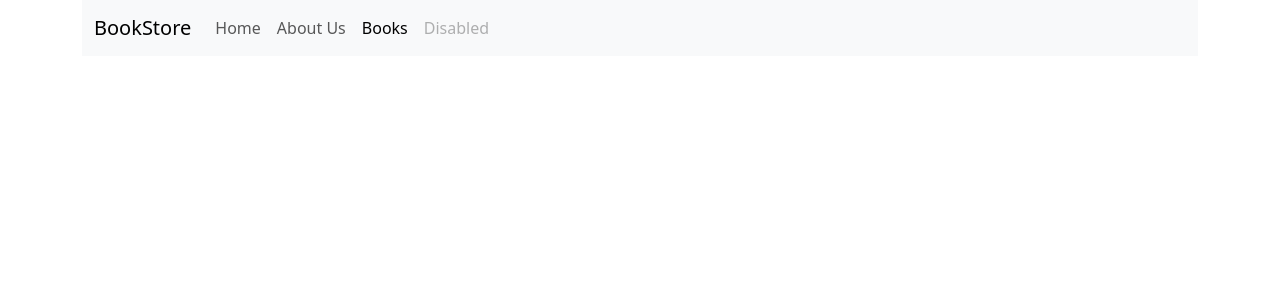
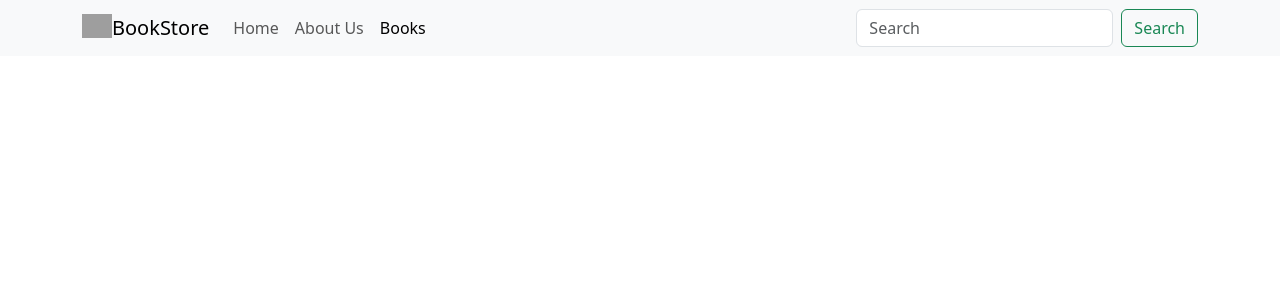
Before and after one commit to farzinsh7/ch4-bookstore, a Django app: page /books/ in a window 1280 px wide. Shown: the top 300 px of the page. Run offline with Django 4.2, Linux system fonts and the light colour scheme; the visitor is signed in with stand-in values (Sample User, id 1); data that the repository does not hold is empty; some libraries are stand-ins or nearby versions; grey boxes are pictures that could not be loaded.

Commit message:
Added Search url and search by title and author

```diff
--- a/core/books/urls.py
+++ b/core/books/urls.py
@@ -6,4 +6,5 @@ app_name = "books"
 urlpatterns = [
     path("", views.BookListView.as_view(), name="book_list"),
     path("<uuid:pk>/", views.BookDetailView.as_view(), name="book_detail"),
+    path("search/", views.SearchResultsListView.as_view(), name="search_results"),
 ]
--- a/core/books/views.py
+++ b/core/books/views.py
@@ -1,4 +1,5 @@
 from django.contrib.auth.mixins import LoginRequiredMixin, PermissionRequiredMixin
+from django.db.models import Q
 from django.views.generic import ListView, DetailView
 from .models import Book
 
@@ -18,3 +19,12 @@ class BookDetailView(LoginRequiredMixin, PermissionRequiredMixin, DetailView):
 
     def get_queryset(self):
         return Book.objects.all()
+
+
+class SearchResultsListView(ListView):
+    model = Book
+    template_name = "books/search_results.html"
+
+    def get_queryset(self):
+        query = self.request.GET.get("q")
+        return Book.objects.filter(Q(title__icontains=query) | Q(author__icontains=query))
--- a/core/core/settings.py
+++ b/core/core/settings.py
@@ -198,7 +198,7 @@ CRISPY_TEMPLATE_PACK = "bootstrap5"
 
 STORAGES = {
   "default": {
-      "BACKEND": "storages.backends.s3.S3Storage",
+      "BACKEND": "storages.backends.s3boto3.S3Boto3Storage",
   },
   "staticfiles": {
       "BACKEND": "django.contrib.staticfiles.storage.StaticFilesStorage",
@@ -217,3 +217,4 @@ AWS_SECRET_ACCESS_KEY   = LIARA_SECRET_KEY
 AWS_STORAGE_BUCKET_NAME = LIARA_BUCKET_NAME
 AWS_S3_ENDPOINT_URL     = LIARA_ENDPOINT
 AWS_S3_REGION_NAME      = 'us-east-1'
+AWS_S3_FILE_OVERWRITE   = False
--- a/core/templates/base/_base.html
+++ b/core/templates/base/_base.html
@@ -8,7 +8,7 @@
 </head>
 <body>
     {% include "base/shared/header.html" %}
-    <div class="container">
+    <div class="container my-5">
         {% block content %}
         {% endblock content %}
     </div>
--- a/core/templates/base/shared/header.html
+++ b/core/templates/base/shared/header.html
@@ -1,18 +1,26 @@
+<nav class="navbar navbar-expand-lg navbar-light bg-light">
     <div class="container">
-    <nav class="navbar navbar-expand-lg bg-body-tertiary">
-        <div class="container-fluid">
-            <a class="navbar-brand" href="#">BookStore</a>
-            <button class="navbar-toggler" type="button" data-bs-toggle="collapse" data-bs-target="#navbarNavAltMarkup" aria-controls="navbarNavAltMarkup" aria-expanded="false" aria-label="Toggle navigation">
+        <a class="navbar-brand" href="#"><img src="https://getbootstrap.com/docs/5.0/assets/brand/bootstrap-logo.svg" alt="" width="30" height="24" class="d-inline-block align-text-top">BookStore</a>
+      <button class="navbar-toggler" type="button" data-bs-toggle="collapse" data-bs-target="#navbarSupportedContent" aria-controls="navbarSupportedContent" aria-expanded="false" aria-label="Toggle navigation">
         <span class="navbar-toggler-icon"></span>
       </button>
-            <div class="collapse navbar-collapse" id="navbarNavAltMarkup">
-            <div class="navbar-nav">
+      <div class="collapse navbar-collapse" id="navbarSupportedContent">
+        <ul class="navbar-nav me-auto mb-2 mb-lg-0">
+          <li class="nav-item">
             <a class="nav-link {% if request.resolver_match.url_name == "home" %}active{% endif %}" aria-current="page" href="{% url "pages:home" %}">Home</a>
+          </li>
+          <li class="nav-item">
             <a class="nav-link {% if request.resolver_match.url_name == "about" %}active{% endif %}" href="{% url "pages:about" %}">About Us</a>
+          </li>
+          <li class="nav-item">
             <a class="nav-link {% if request.resolver_match.url_name == "book_list" %}active{% endif %}" href="{% url "books:book_list" %}">Books</a>
-                <a class="nav-link disabled" aria-disabled="true">Disabled</a>
-            </div>
+          </li>
+        </ul>
+        <form class="d-flex" action="{% url "books:search_results" %}" method="get">
+            <input class="form-control me-2" type="search" name="q" placeholder="Search" aria-\
+            label="Search" >
+            <button class="btn btn-outline-success" type="submit">Search</button>
+        </form>
       </div>
     </div>
 </nav>
-</div>
--- a/core/templates/books/book_list.html
+++ b/core/templates/books/book_list.html
@@ -1,15 +1,18 @@
 {% extends "base/_base.html" %}
 {% block title %}Books{% endblock title %}
 {% block content %}
-<div class="card-group my-5">
+<div class="row">
   {% for object in object_list %}
-      <div class="card mx-2" style="width: 18rem;">
+  <div class="col-md-4 mb-4">
+      <div class="card" style="width: 18rem;">
       {% if object.cover %}
       <img src="{{ object.cover.url }}" class="card-img-top" alt="test">
       {% endif %}
       <div class="card-body">
           <h5 class="card-title">{{ object.title }}</h5>
+          <p><strong>Price:</strong> ${{object.price}}</p>
           <a href="{{ object.get_absolute_url }}" class="btn btn-primary">Read More</a>
+      </div>
       </div>
   </div>
   {% endfor %}
```
Also changed, not shown: core/templates/books/search_results.html (added, +21 -0 lines). Lines whose indentation alone changed are shown as unchanged.
